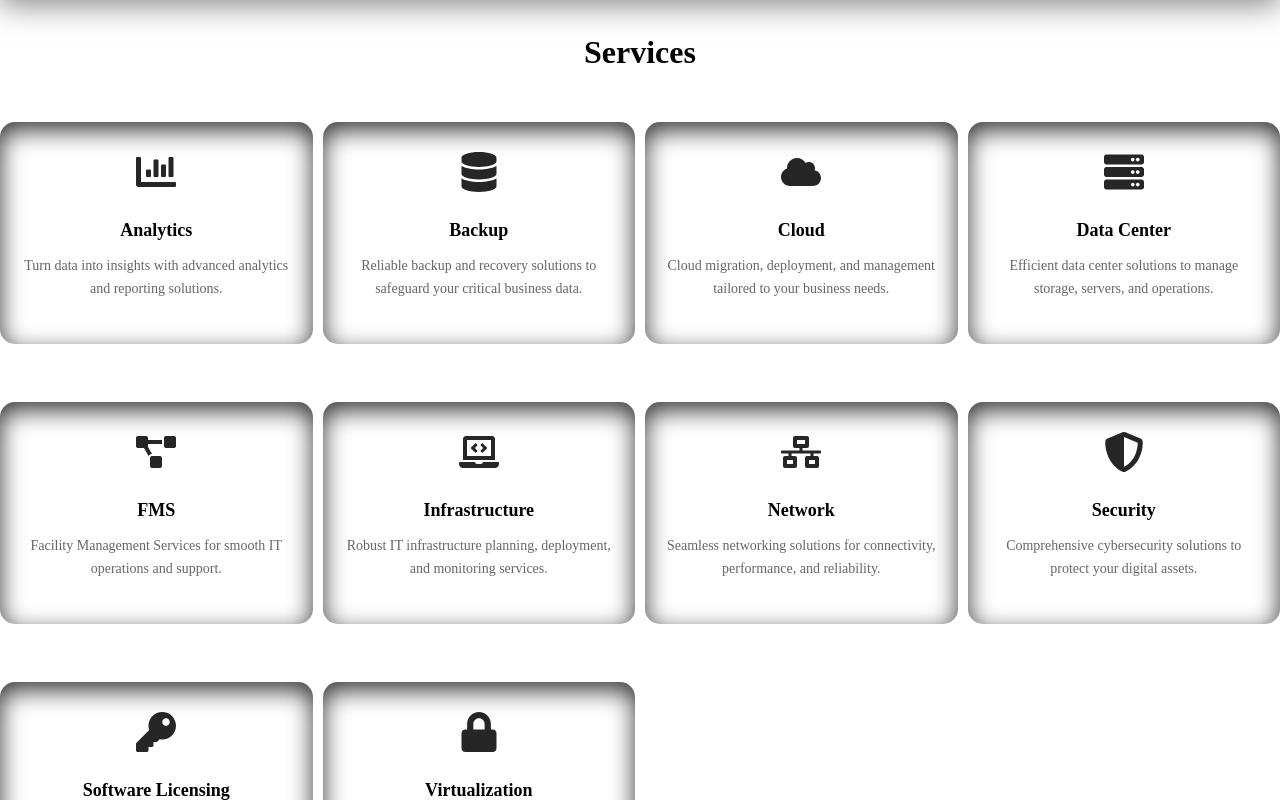
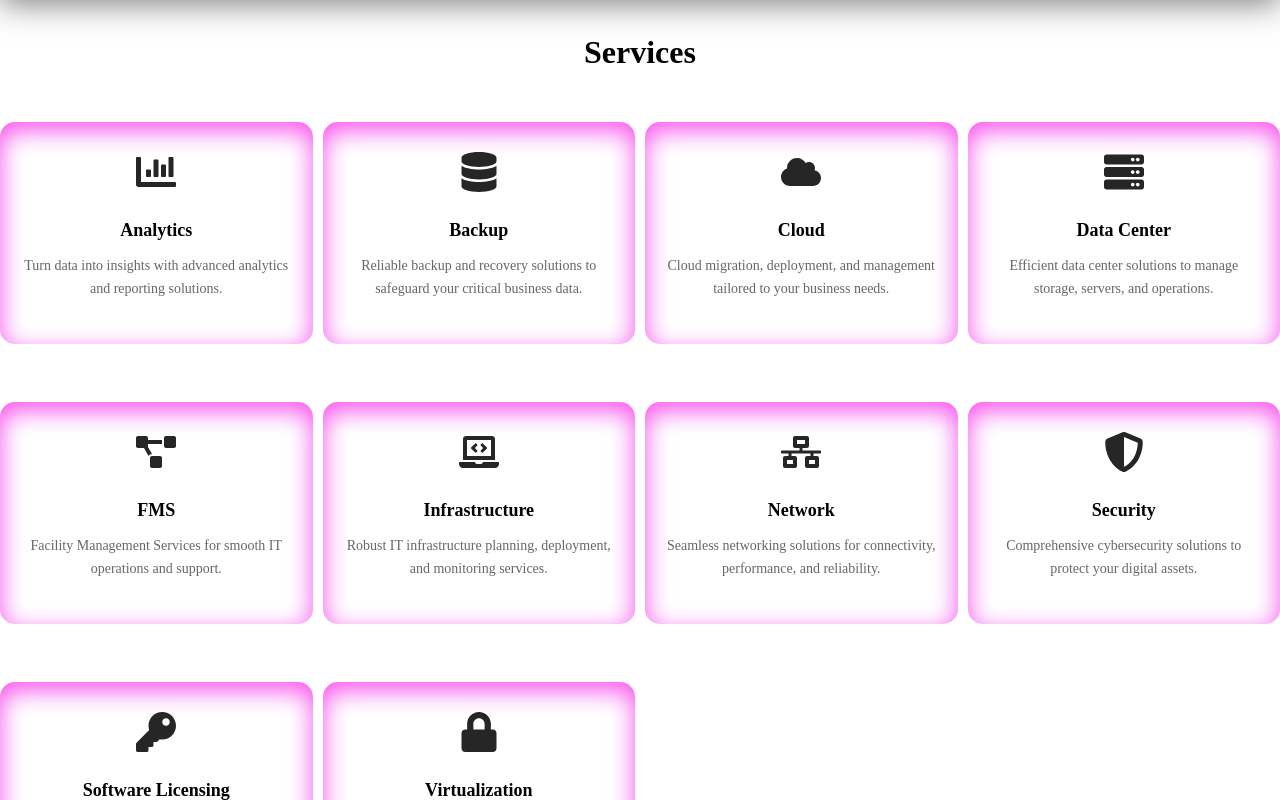
Before and after one commit to Rajnishcodes/khazani-infotech, a React (Vite) app: page / in a window 1280 px wide. Shown: the part 820-1620 px from the top of the page. Built offline with nearby package versions, Linux system fonts and the light colour scheme.

Commit message:
Fix done

```diff
--- a/src/styles/Hero.css
+++ b/src/styles/Hero.css
@@ -218,7 +218,7 @@ body, html {
   margin-left: 10px;
   margin-top: -30px;
   text-align: center;
-  box-shadow: inset 0px 8px 25px rgba(0, 0, 0, 0.8) !important;
+  box-shadow: inset 0px 8px 25px #ff52ec, inset 0px 8px 25px rgba(111, 87, 255, 0.1) !important;
   transition: transform 0.3s ease, box-shadow 0.3s ease;
   max-width: 380px;
   width: 100%;
```
